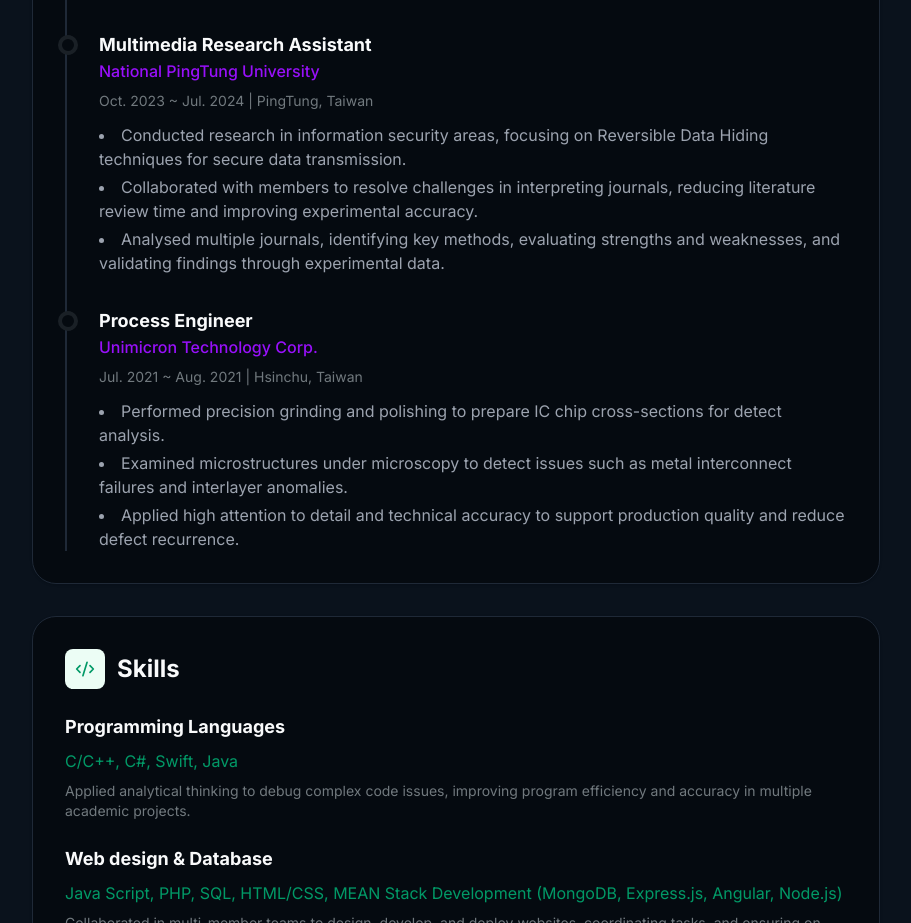
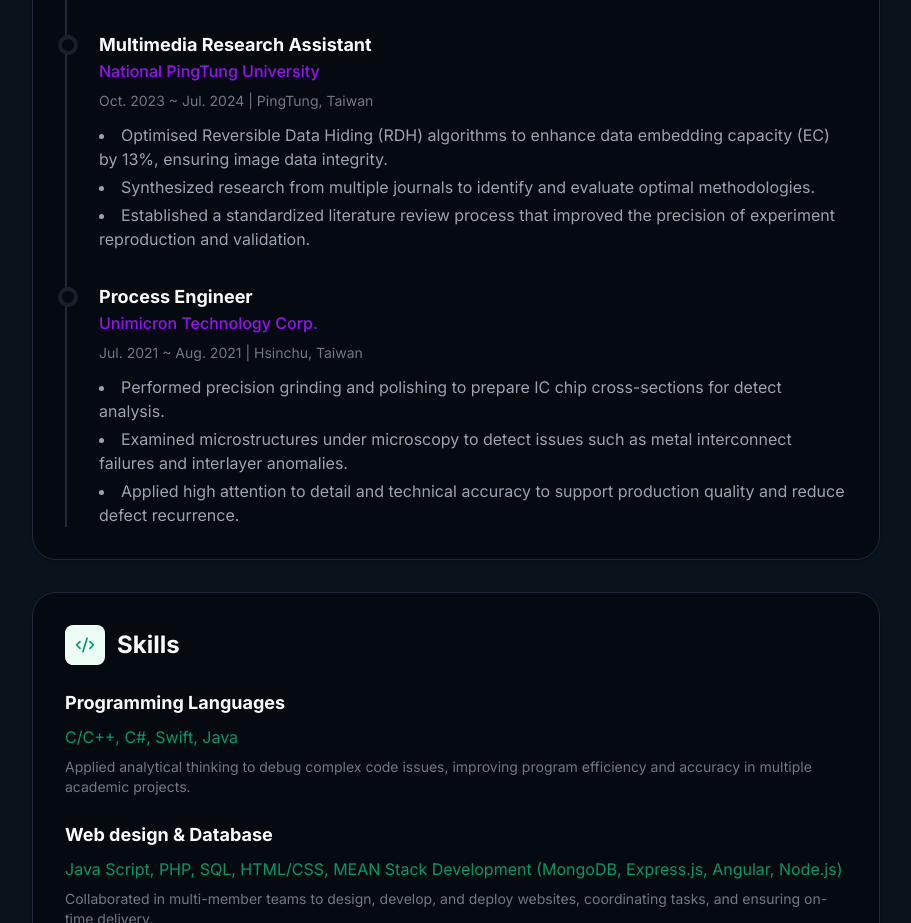
Before and after one commit to hpuV/hpuv.github.io, a React (Vite) app: page /cv in a window 1280 px wide. Shown: the part 1000-1923 px from the top of the page, without its empty margins (184-1095 px from the left). Built offline with nearby package versions, Linux system fonts and the light colour scheme.

Commit message:
20260427 portrait and info updated

```diff
--- a/src/components/CV.tsx
+++ b/src/components/CV.tsx
@@ -75,9 +75,9 @@
                 <p className="text-purple-600 font-medium mb-2">National PingTung University</p>
                 <p className="text-secondary text-sm mb-3">Oct. 2023 ~ Jul. 2024 | PingTung, Taiwan</p>
                 <ul className="list-disc list-inside text-text-muted space-y-1">
-                  <li>Conducted research in information security areas, focusing on Reversible Data Hiding techniques for secure data transmission.</li>
-                  <li>Collaborated with members to resolve challenges in interpreting journals, reducing literature review time and improving experimental accuracy.</li>
-                  <li>Analysed multiple journals, identifying key methods, evaluating strengths and weaknesses, and validating findings through experimental data.</li>
+                  <li>Optimised Reversible Data Hiding (RDH) algorithms to enhance data embedding capacity (EC) by 13%, ensuring image data integrity.</li>
+                  <li>Synthesized research from multiple journals to identify and evaluate optimal methodologies.</li>
+                  <li>Established a standardized literature review process that improved the precision of experiment reproduction and validation.</li>
                 </ul>
               </div>
               <div className="relative">
--- a/src/components/Hero.tsx
+++ b/src/components/Hero.tsx
@@ -45,7 +45,7 @@
 
             <div className="space-y-4 mb-8 max-w-lg">
               <p className="text-lg sm:text-xl text-text-muted leading-relaxed">
-                Master of Computer Science graduate, specialising in Data Science and AI. Hands-on experience in leading full-stack AI projects, including multi-task learning models and high-performance image classification systems. Proficient in R, Python, and MLOps, with a focus on delivering high-accuracy models and enhancing system efficiency through data-driven insights. Dedicated to delivering efficient IT solutions and enhancing user experience.
+                Master of Computer Science graduate, specialising in Data Science and AI. Experience in leading full-stack AI projects. Proficient in Python and MLOps, with a focus on delivering high-accuracy models and enhancing system efficiency through data-driven insights. Dedicated to deliver efficient IT solutions and enhance user experience.
               </p>
               <p className="text-lg sm:text-xl text-text-muted leading-relaxed">
                 Currently <span className="font-semibold text-primary">open to work</span> and looking for my next challenge in the tech industry. If my profile aligns with your team's goals, <span className="font-semibold text-primary">let’s talk!</span>
```
Also changed, not shown: src/assets/images/CALiuPortrait.jpg.
